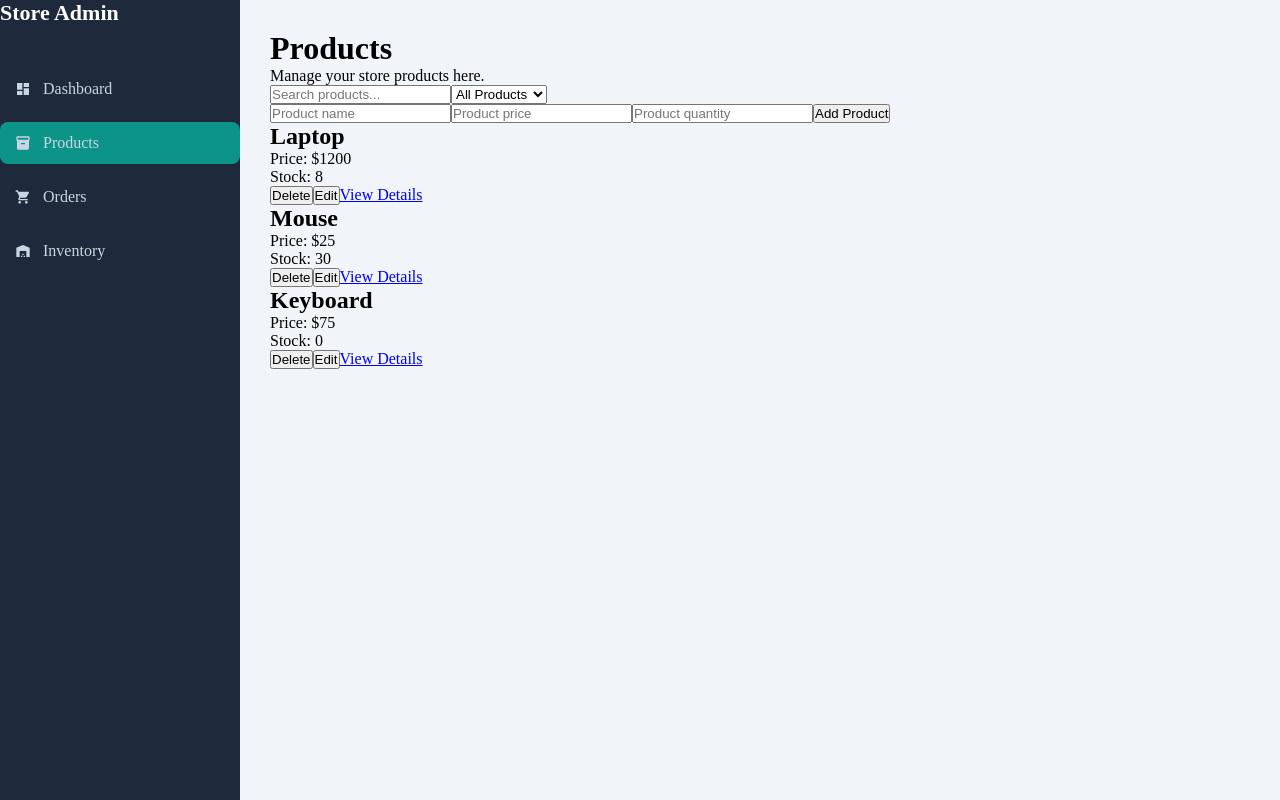
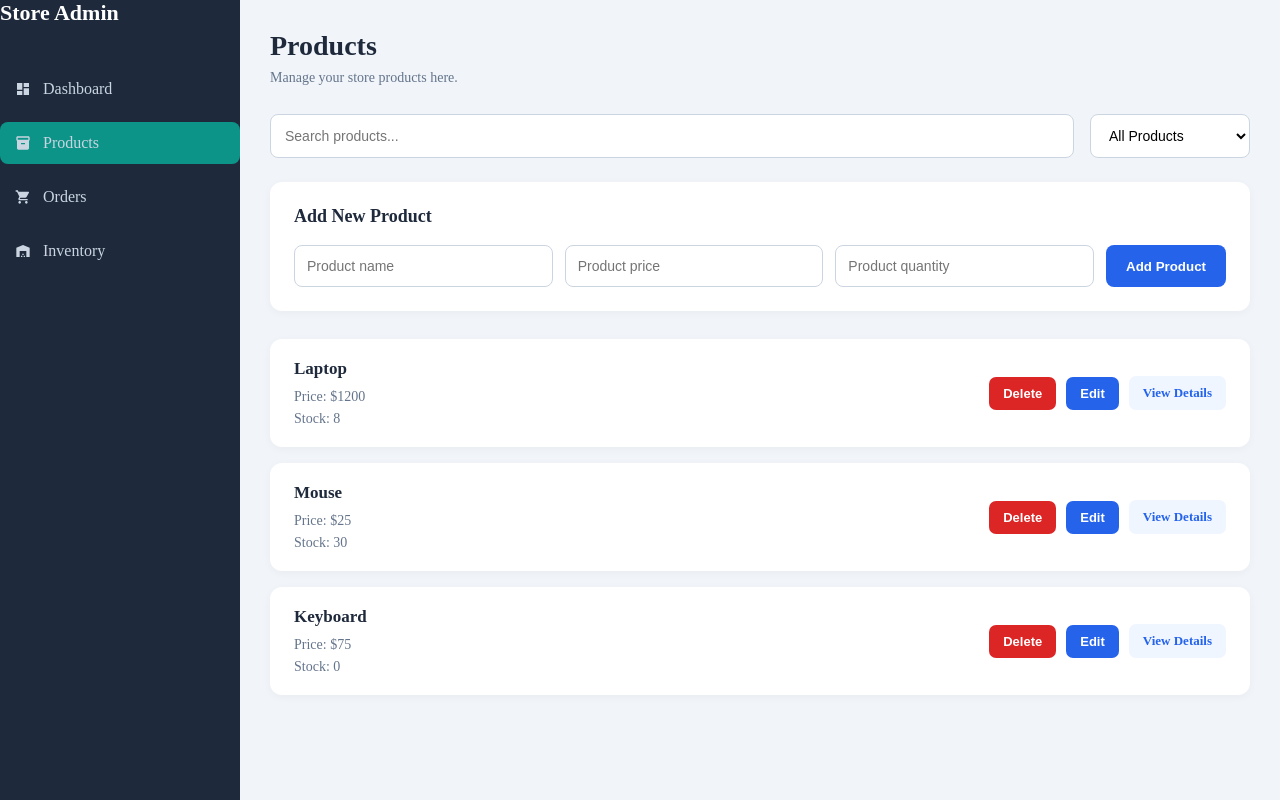
Before and after one commit to mahdisamanbari/inventory-management, a React (Vite) app: page /products in a window 1280 px wide. Built offline with nearby package versions, Linux system fonts and the light colour scheme.

Commit message:
feat(products): style products page and improve form handling

```diff
--- a/src/pages/Products.jsx
+++ b/src/pages/Products.jsx
@@ -2,7 +2,7 @@ import { useContext } from "react";
 import { ProductsContext } from "../context/ProductsContext";
 import { useState } from "react";
 import { Link } from "react-router-dom";
-
+import styles from "./Products.module.css";
 
 function Products() {
   const { products, setProducts } = useContext(ProductsContext);
@@ -10,75 +10,96 @@ function Products() {
   const [name, setName] = useState("");
   const [price, setPrice] = useState("");
   const [quantity, setQuantity] = useState("");
-    const [error , setError] = useState("")
+  const [error, setError] = useState("");
   const [editingId, setEditingId] = useState(null);
   const [search, setSearch] = useState("");
   const [stockFilter, setStockFilter] = useState("all");
 
-    const handleDelete = (id)=>{
+  const handleDelete = (id) => {
     console.log("Deleting ID:", id);
-        setProducts(prev=>
-            prev.filter(item => item.id !== id))
+    setProducts((prev) => prev.filter((item) => item.id !== id));
+    if (editingId === id) {
+        setEditingId(null);
+        setName("");
+        setPrice("");
+        setQuantity("");
+        setError("");
       }
-    const handleAdd = (e)=>{
+  };
+  const handleSubmit = (e) => {
     e.preventDefault();
-        if(name.trim()=== ""){
+    if (editingId) {
+      saveEditProduct();
+      return;
+    }
+    if (name.trim() === "") {
       setError("Please enter product name");
-             return}
-        if(Number(price) <= 0 || price === ""){
+      return;
+    }
+    if (Number(price) <= 0 || price === "") {
       setError("Price must be greater than zero");
-                return}
-        if(quantity === "" || Number(quantity) < 0){
+      return;
+    }
+    if (quantity === "" || Number(quantity) < 0) {
       setError("Quantity cannot be negative or empty");
-                return}
+      return;
+    }
 
     const newProduct = {
       id: Date.now(),
       name: name.trim(),
       price: Number(price),
       quantity: Number(quantity),
-
-        }
-        setProducts(prev=>[...prev , newProduct])
-        setError("")
+    };
+    setProducts((prev) => [...prev, newProduct]);
+    setError("");
     setName("");
     setPrice("");
     setQuantity("");
-    }
-    const handleEdit = (item)=>{
-        setEditingId(item.id)
-        setName(item.name)
+  };
+  const handleEdit = (item) => {
+    setError("");
+    setEditingId(item.id);
+    setName(item.name);
     setPrice(String(item.price));
     setQuantity(String(item.quantity));
+  };
+  const saveEditProduct = () => {
+
+    if (name.trim() === "") {
+      setError("Please enter product name");
+      return;
     }
-    const saveEditProduct = ()=>{
-        if(name.trim()=== ""){
-            setError("Please enter product name");
-             return}
-        if(Number(price) <= 0 || price === ""){
+    if (Number(price) <= 0 || price === "") {
       setError("Price must be greater than zero");
-                return}
-        if(quantity === "" || Number(quantity) < 0){
+      return;
+    }
+    if (quantity === "" || Number(quantity) < 0) {
       setError("Quantity cannot be negative or empty");
-                return}
-        setProducts(prev=>
-            prev.map(item=>(
-                item.id ===editingId
-                ?{...item , name:name.trim() , price:Number(price) , quantity:Number(quantity) }
-                :item
-            ))
+      return;
+    }
+    setProducts((prev) =>
+      prev.map((item) =>
+        item.id === editingId
+          ? {
+              ...item,
+              name: name.trim(),
+              price: Number(price),
+              quantity: Number(quantity),
+            }
+          : item
       )
+    );
     setEditingId(null);
     setName("");
     setPrice("");
     setQuantity("");
     setError("");
-
-    }
-    const filteredProducts = products.filter(product =>
+  };
+  const filteredProducts = products.filter((product) =>
     product.name.toLowerCase().includes(search.toLowerCase())
   );
-      const stockFilteredProducts = filteredProducts.filter(product => {
+  const stockFilteredProducts = filteredProducts.filter((product) => {
     if (stockFilter === "in-stock") {
       return product.quantity > 0;
     }
@@ -90,16 +111,20 @@ function Products() {
     return true;
   });
   return (
-      <div>
+    <div className={styles.productsPage}>
+      <div className={styles.pageHeader}>
         <h1>Products</h1>
         <p>Manage your store products here.</p>
+      </div>
 
+      <div className={styles.productsToolbar}>
         <input
           type="text"
           placeholder="Search products..."
           value={search}
-         onChange={e=>setSearch(e.target.value)}
+          onChange={(e) => setSearch(e.target.value)}
         />
+
         <select
           value={stockFilter}
           onChange={(e) => setStockFilter(e.target.value)}
@@ -108,12 +133,15 @@ function Products() {
           <option value="in-stock">In Stock</option>
           <option value="out-of-stock">Out of Stock</option>
         </select>
-        <form onSubmit={handleAdd}>
+      </div>
+      <div className={styles.formCard}>
+        <h2>{editingId ? "Edit Product" : "Add New Product"}</h2>
+        <form onSubmit={handleSubmit}>
           <input
             type="text"
             placeholder="Product name"
             value={name}
-            onChange={(e)=> setName(e.target.value)}
+            onChange={(e) => setName(e.target.value)}
           />
 
           <input
@@ -128,39 +156,33 @@ function Products() {
             value={quantity}
             onChange={(e) => setQuantity(e.target.value)}
           />
-        {editingId
-        ?<button
-        type="button"
-            onClick={()=>saveEditProduct()}
+          <button type="submit">
+            {editingId ? "Edit Product" : "Add Product"}
+          </button>
+        </form>
+      </div>
+      {!stockFilteredProducts.length && (
+        <p className={styles.emptyMessage}>No product found</p>
+      )}
 
-        >Edit Product</button>
-        :<button
-        type="submit"
-
-        >Add Product</button>
-        }
-
-        </form>
-        {!stockFilteredProducts.length && <p> No product found</p>}
-        {error && <p>{error}</p>}
-        {
-            stockFilteredProducts.map(product=>(
-                <div key={product.id}>
+      {error && <p className={styles.errorMessage}>{error}</p>}
+      {stockFilteredProducts.map((product) => (
+        <div className={styles.productCard} key={product.id}>
+          <div className={styles.productInfo}>
             <h2>{product.name}</h2>
             <p>Price: ${product.price}</p>
             <p>Stock: {product.quantity}</p>
-                    <button onClick={()=>{
-                        handleDelete(product.id)
-                    }}>Delete</button>
-                    <button onClick={()=>{
-                        handleEdit(product)
-                    }}>Edit</button>
-                    <Link to={`/products/${product.id}`}>
-                    View Details
-                    </Link>
           </div>
-            ))
-        }
+
+          <div className={styles.productActions}>
+            <button onClick={() => handleDelete(product.id)}>Delete</button>
+
+            <button onClick={() => handleEdit(product)}>Edit</button>
+
+            <Link to={`/products/${product.id}`}>View Details</Link>
+          </div>
+        </div>
+      ))}
     </div>
   );
 }
--- /dev/null
+++ b/src/pages/Products.module.css
@@ -0,0 +1,183 @@
+
+.productsPage {
+    width: 100%;
+  }
+
+  .pageHeader {
+    margin-bottom: 28px;
+  }
+
+  .pageHeader h1 {
+    font-size: 28px;
+    font-weight: 700;
+    color: #1e293b;
+    margin-bottom: 8px;
+  }
+
+  .pageHeader p {
+    font-size: 14px;
+    color: #64748b;
+  }
+  .productsToolbar {
+    display: flex;
+    gap: 16px;
+    margin-bottom: 24px;
+  }
+
+  .productsToolbar input,
+  .productsToolbar select {
+    padding: 12px 14px;
+    border: 1px solid #cbd5e1;
+    border-radius: 8px;
+    background-color: white;
+    font-size: 14px;
+  }
+
+  .productsToolbar input {
+    flex: 1;
+  }
+
+  .productsToolbar select {
+    min-width: 160px;
+  }
+
+  .productsToolbar input:focus,
+  .productsToolbar select:focus {
+    outline: none;
+    border-color: #3b82f6;
+  }
+  .formCard {
+    background-color: white;
+    padding: 24px;
+    border-radius: 12px;
+    margin-bottom: 28px;
+    box-shadow: 0 2px 8px rgba(0, 0, 0, 0.04);
+  }
+
+  .formCard h2 {
+    font-size: 18px;
+    color: #1e293b;
+    margin-bottom: 18px;
+  }
+
+  .formCard form {
+    display: flex;
+    gap: 12px;
+    flex-wrap: wrap;
+  }
+
+  .formCard input {
+    flex: 1;
+    min-width: 160px;
+    padding: 12px;
+    border: 1px solid #cbd5e1;
+    border-radius: 8px;
+    font-size: 14px;
+  }
+
+  .formCard input:focus {
+    outline: none;
+    border-color: #3b82f6;
+  }
+
+  .formCard button {
+    padding: 12px 20px;
+    background-color: #2563eb;
+    color: white;
+    border: none;
+    border-radius: 8px;
+    cursor: pointer;
+    font-weight: 600;
+  }
+
+  .formCard button:hover {
+    background-color: #1d4ed8;
+  }
+  .productCard {
+    display: flex;
+    justify-content: space-between;
+    align-items: center;
+    gap: 20px;
+    background-color: white;
+    padding: 20px 24px;
+    border-radius: 12px;
+    margin-bottom: 16px;
+    box-shadow: 0 2px 8px rgba(0, 0, 0, 0.04);
+  }
+
+  .productInfo h2 {
+    font-size: 17px;
+    color: #1e293b;
+    margin-bottom: 10px;
+  }
+
+  .productInfo p {
+    font-size: 14px;
+    color: #64748b;
+    margin-top: 6px;
+  }
+
+  .productActions {
+    display: flex;
+    align-items: center;
+    gap: 10px;
+  }
+
+  .productActions button,
+  .productActions a {
+    padding: 9px 14px;
+    border-radius: 7px;
+    font-size: 13px;
+    font-weight: 600;
+    text-decoration: none;
+    cursor: pointer;
+  }
+
+  .productActions button {
+    border: none;
+    color: white;
+  }
+
+  .productActions button:first-child {
+    background-color: #dc2626;
+  }
+
+  .productActions button:nth-child(2) {
+    background-color: #2563eb;
+  }
+
+  .productActions a {
+    color: #2563eb;
+    background-color: #eff6ff;
+  }
+  .emptyMessage {
+    text-align: center;
+    padding: 32px;
+    background-color: white;
+    border-radius: 12px;
+    color: #64748b;
+    font-size: 14px;
+  }
+
+  .errorMessage {
+    color: #dc2626;
+    background-color: #fef2f2;
+    border: 1px solid #fecaca;
+    padding: 12px 16px;
+    border-radius: 8px;
+    margin-bottom: 16px;
+    font-size: 14px;
+  }
+  @media (max-width: 600px) {
+    .productsToolbar {
+        flex-direction: column;
+      }
+    .productCard {
+      align-items: flex-start;
+      flex-direction: column;
+    }
+
+    .productActions {
+      flex-wrap: wrap;
+    }
+  }
```
Lines whose indentation alone changed are shown as unchanged.
